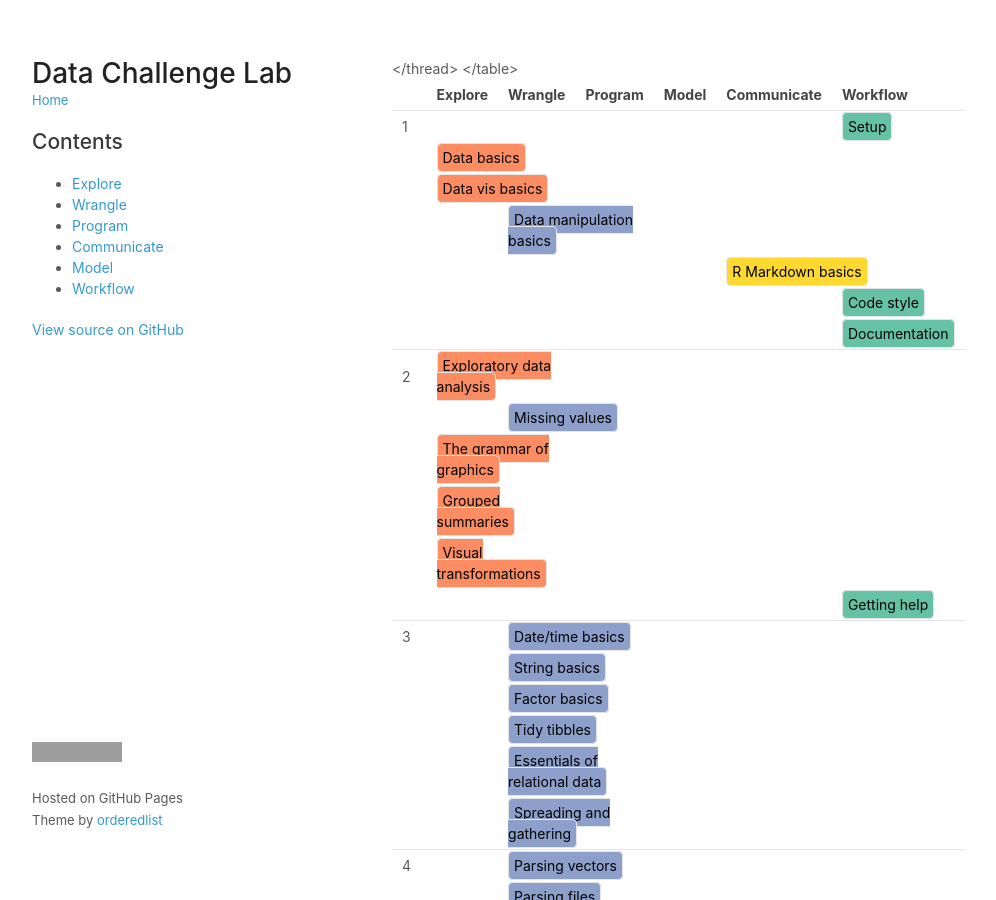
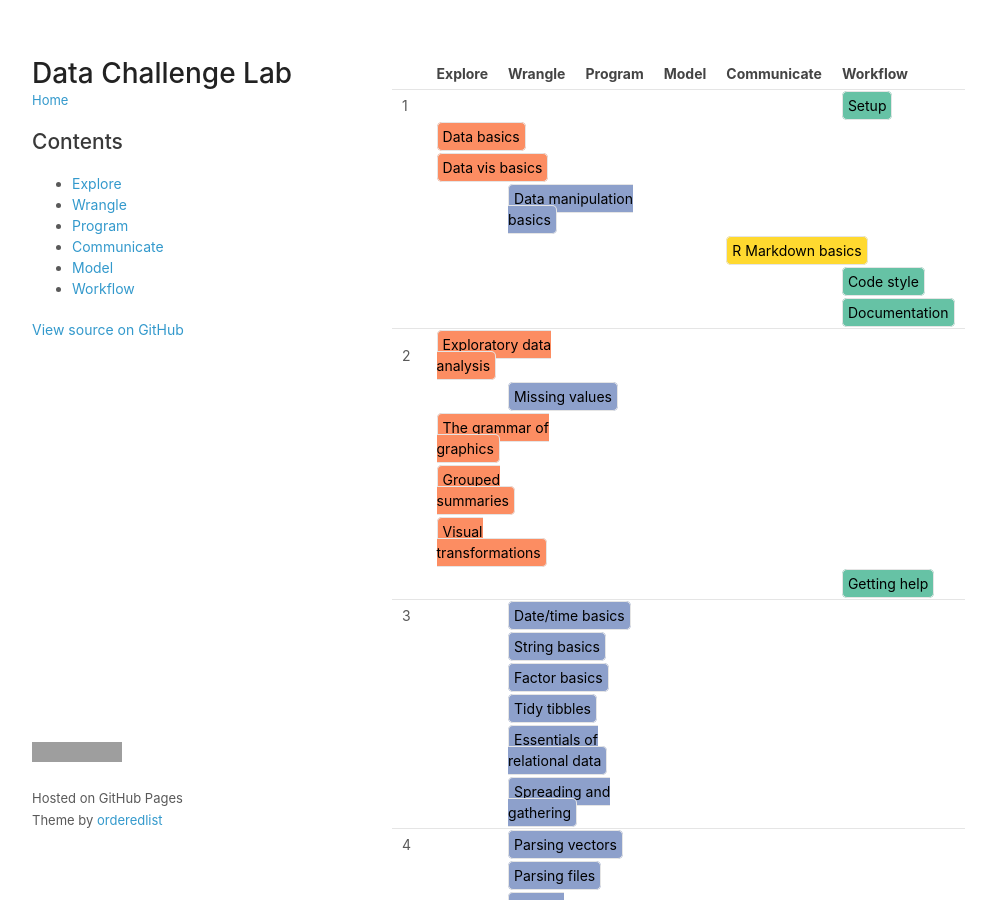
Before and after one commit to dcl-2017-04/curriculum, a Jekyll site: the page built from docs/index-theme.md, in a window 1280 px wide and 900 px high. Shown: the whole window, without its empty margins (178-1174 px from the left). Built offline with Jekyll 4.4.1, drawn with Linux system fonts in a browser that asks for light colours; our own code applies the rules of GitHub Pages for plain Markdown files; a script that is not in the unit is left out; grey boxes are pictures that could not be loaded.

Commit message:
Fix typo in tag name

```diff
--- a/docs/index-theme.md
+++ b/docs/index-theme.md
@@ -25,7 +25,7 @@ title: Theme index
   <th>Workflow</th>
   <th></th>
 </tr>
-</thread>
+</thead>
 <tbody>
 <tr class="workflow">
 <td>1</td>
```
Also changed, not shown: 1 other file.
